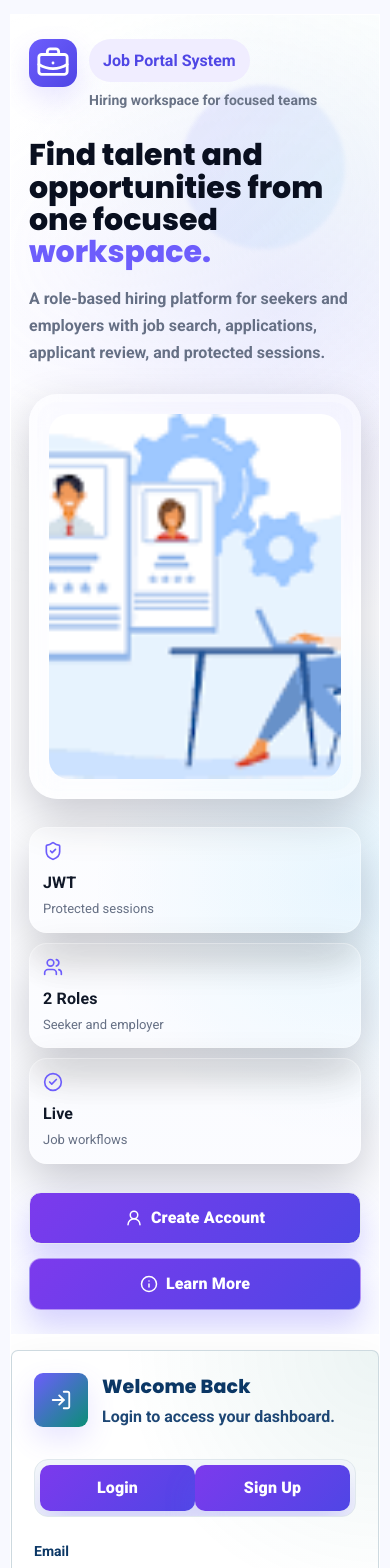
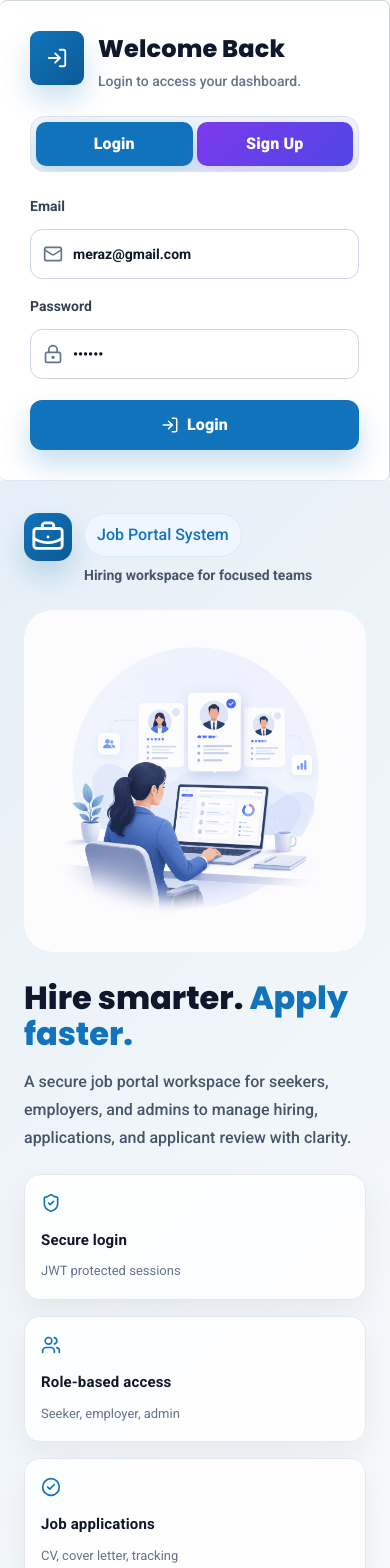
Before and after one commit to Meraz210/job-portal-system, a React (Vite) app in the folder frontend/: page / in a window 390 px wide. Shown: the top 1568 px of the page. Built offline with nearby package versions, Linux system fonts and the light colour scheme.

Commit message:
Improve authentication page UI

```diff
--- a/frontend/src/main.jsx
+++ b/frontend/src/main.jsx
@@ -34,10 +34,10 @@ import ApplyJobForm from './ApplyJobForm.jsx';
 import JobCard from './JobCard.jsx';
 import UserProfileHeader from './UserProfileHeader.jsx';
 import './styles.css';
+import authHiringDashboardImage from './assets/images/auth-hiring-dashboard.png';
 import backendDeveloperImage from './assets/images/backend-developer.png';
 import digitalMarketingImage from './assets/images/digital-marketing.png';
 import frontendDeveloperImage from './assets/images/frontend-developer.png';
-import jobPortalImage from './assets/images/job-portal.png';
 import qaImage from './assets/images/qa.png';
 import reactDeveloperImage from './assets/images/react-developer.png';
 
@@ -1228,38 +1228,37 @@ function App() {
                 <span>Hiring workspace for focused teams</span>
               </div>
             </div>
-            <div className="hero-copy">
-              <h1>
-                Find talent and opportunities from one focused{' '}
-                <span>workspace.</span>
-              </h1>
-              <p>
-                A role-based hiring platform for seekers and employers with job
-                search, applications, applicant review, and protected sessions.
-              </p>
-            </div>
             <div className="landing-illustration-card">
               <img
-                src={jobPortalImage}
+                src={authHiringDashboardImage}
                 alt="Job portal hiring illustration"
                 className="landing-illustration"
               />
             </div>
+            <div className="hero-copy">
+              <h1>
+                Hire smarter. <span>Apply faster.</span>
+              </h1>
+              <p>
+                A secure job portal workspace for seekers, employers, and admins
+                to manage hiring, applications, and applicant review with clarity.
+              </p>
+            </div>
             <div className="hero-stats">
               <div>
                 <ShieldCheck size={20} />
-                <strong>JWT</strong>
-                <span>Protected sessions</span>
+                <strong>Secure login</strong>
+                <span>JWT protected sessions</span>
               </div>
               <div>
                 <Users size={20} />
-                <strong>2 Roles</strong>
-                <span>Seeker and employer</span>
+                <strong>Role-based access</strong>
+                <span>Seeker, employer, admin</span>
               </div>
               <div>
                 <CheckCircle2 size={20} />
-                <strong>Live</strong>
-                <span>Job workflows</span>
+                <strong>Job applications</strong>
+                <span>CV, cover letter, tracking</span>
               </div>
             </div>
             <div className="hero-actions" aria-label="Authentication shortcuts">
--- a/frontend/src/styles.css
+++ b/frontend/src/styles.css
@@ -3711,8 +3711,8 @@ button:not(.secondary-button):not(.danger-button):not(.icon-button) {
 
 .dashboard-hero {
   display: grid;
-  grid-template-columns: minmax(0, 1fr) auto;
-  gap: 28px;
+  grid-template-columns: minmax(0, 1fr);
+  gap: 22px;
   align-items: start;
   min-height: auto;
   margin-top: 28px;
@@ -3745,8 +3745,8 @@ button:not(.secondary-button):not(.danger-button):not(.icon-button) {
 }
 
 .hero-summary {
-  grid-template-columns: repeat(4, minmax(190px, 1fr));
-  width: min(100%, 100%);
+  grid-template-columns: repeat(auto-fit, minmax(210px, 1fr));
+  width: 100%;
 }
 
 .hero-summary div {
@@ -3826,7 +3826,36 @@ button:not(.secondary-button):not(.danger-button):not(.icon-button) {
   }
 
   .app-main {
-    width: min(100% - 28px, 1180px);
+    width: 100%;
+  }
+
+  .app-topbar {
+    grid-template-columns: 1fr;
+    padding: 16px 20px;
+  }
+
+  .topbar-actions {
+    justify-content: space-between;
+    flex-wrap: wrap;
+  }
+
+  .topbar-actions .profile-header-card {
+    min-width: min(100%, 300px);
+  }
+
+  .dashboard-hero,
+  .workspace-overview,
+  .jobs-layout,
+  .applications-section,
+  .employer-dashboard,
+  .admin-dashboard {
+    width: calc(100% - 40px);
+    margin-right: 20px;
+    margin-left: 20px;
+  }
+
+  .hero-summary {
+    grid-template-columns: repeat(2, minmax(0, 1fr));
   }
 
   .application-grid {
@@ -3954,7 +3983,42 @@ button:not(.secondary-button):not(.danger-button):not(.icon-button) {
 
   .app-topbar {
     align-items: stretch;
-    flex-direction: column;
+  }
+
+  .topbar-search {
+    grid-template-columns: auto minmax(0, 1fr);
+  }
+
+  .topbar-search kbd {
+    display: none;
+  }
+
+  .topbar-actions {
+    gap: 10px;
+  }
+
+  .topbar-actions .profile-header-card {
+    flex: 1 1 100%;
+    min-width: 0;
+  }
+
+  .topbar-actions .profile-header-actions {
+    margin-left: auto;
+  }
+
+  .hero-summary {
+    grid-template-columns: 1fr;
+  }
+
+  .dashboard-hero,
+  .workspace-overview,
+  .jobs-layout,
+  .applications-section,
+  .employer-dashboard,
+  .admin-dashboard {
+    width: calc(100% - 28px);
+    margin-right: 14px;
+    margin-left: 14px;
   }
 
   .profile-card {
@@ -4156,3 +4220,357 @@ button:not(.secondary-button):not(.danger-button):not(.icon-button) {
     min-width: 42px;
   }
 }
+
+/* Corporate authentication page */
+.login-shell {
+  width: 100%;
+  min-height: 100vh;
+  padding: 32px;
+  background:
+    radial-gradient(circle at 14% 12%, rgba(17, 115, 187, 0.08), transparent 28rem),
+    linear-gradient(180deg, #ffffff 0%, #f8fafc 100%);
+}
+
+.login-shell .landing-layout {
+  width: min(1180px, 100%);
+  min-height: min(760px, calc(100vh - 64px));
+  display: grid;
+  grid-template-columns: minmax(0, 1.04fr) minmax(380px, 0.82fr);
+  gap: 0;
+  overflow: hidden;
+  border: 1px solid #e2e8f0;
+  border-radius: 24px;
+  background: #ffffff;
+  box-shadow: 0 28px 80px rgba(15, 23, 42, 0.12);
+}
+
+.login-shell .landing-hero {
+  min-height: auto;
+  display: grid;
+  grid-template-columns: minmax(0, 1fr);
+  align-content: center;
+  align-items: start;
+  gap: 22px;
+  padding: clamp(30px, 4vw, 54px);
+  color: #0f172a;
+  background:
+    linear-gradient(135deg, rgba(17, 115, 187, 0.08), rgba(248, 250, 252, 0.94)),
+    #f8fafc;
+}
+
+.login-shell .landing-hero::before,
+.login-shell .landing-hero::after {
+  display: none;
+}
+
+.login-shell .login-brand-lockup {
+  color: #0f172a;
+}
+
+.login-shell .login-brand-lockup span {
+  color: #475569;
+  font-weight: 600;
+}
+
+.login-shell .login-brand-mark,
+.login-shell .brand-mark {
+  background: linear-gradient(135deg, #1173bb, #0b5b94);
+  box-shadow: 0 14px 28px rgba(17, 115, 187, 0.22);
+}
+
+.login-shell .landing-hero .eyebrow {
+  width: fit-content;
+  padding: 7px 12px;
+  border: 1px solid #dbeafe;
+  border-radius: 999px;
+  color: #1173bb;
+  background: #eff6ff;
+  letter-spacing: 0;
+  text-transform: none;
+}
+
+.login-shell .landing-hero h1 {
+  max-width: 560px;
+  color: #0f172a;
+  font-size: clamp(34px, 4vw, 52px);
+  font-weight: 800;
+  line-height: 1.12;
+}
+
+.login-shell .landing-hero h1 span {
+  color: #1173bb;
+}
+
+.login-shell .landing-hero p {
+  max-width: 540px;
+  color: #475569;
+  font-size: 16px;
+  font-weight: 500;
+  line-height: 1.75;
+}
+
+.login-shell .landing-illustration-card {
+  grid-column: 1;
+  grid-row: auto;
+  width: min(420px, 100%);
+  display: block;
+  align-self: center;
+  justify-self: center;
+  margin: 2px auto 8px;
+  padding: 0;
+  border: 0;
+  border-radius: 28px;
+  background: transparent;
+  box-shadow: none;
+  overflow: hidden;
+}
+
+.login-shell .landing-illustration {
+  width: 100%;
+  aspect-ratio: 1 / 1;
+  display: block;
+  object-fit: contain;
+  border-radius: 28px;
+  background: transparent;
+  filter: drop-shadow(0 22px 42px rgba(17, 115, 187, 0.12));
+}
+
+.login-shell .hero-copy,
+.login-shell .hero-stats {
+  grid-column: 1;
+}
+
+.login-shell .hero-copy {
+  max-width: 640px;
+}
+
+.login-shell .hero-stats {
+  width: min(100%, 760px);
+  grid-template-columns: repeat(3, minmax(150px, 1fr));
+  gap: 16px;
+  align-items: stretch;
+}
+
+.login-shell .hero-stats div {
+  min-width: 0;
+  min-height: 148px;
+  display: grid;
+  align-content: start;
+  gap: 8px;
+  padding: 18px 16px;
+  border: 1px solid #e2e8f0;
+  border-radius: 16px;
+  background: rgba(255, 255, 255, 0.86);
+  box-shadow: 0 14px 34px rgba(15, 23, 42, 0.06);
+  backdrop-filter: blur(10px);
+}
+
+.login-shell .hero-stats svg {
+  flex: 0 0 auto;
+  color: #1173bb;
+}
+
+.login-shell .hero-stats strong {
+  color: #0f172a;
+  font-size: 15px;
+  line-height: 1.3;
+  overflow-wrap: normal;
+  word-break: normal;
+  white-space: normal;
+}
+
+.login-shell .hero-stats span {
+  color: #64748b;
+  font-size: 13px;
+  line-height: 1.45;
+  overflow-wrap: normal;
+  word-break: normal;
+  white-space: normal;
+}
+
+.login-shell .hero-actions {
+  display: none;
+}
+
+.login-shell .login-only-panel {
+  display: grid;
+  align-content: center;
+  justify-items: center;
+  padding: clamp(30px, 4vw, 56px);
+  border-left: 1px solid #e2e8f0;
+  background: #ffffff;
+}
+
+.login-shell .login-only-panel > * {
+  width: min(420px, 100%);
+}
+
+.login-shell .login-only-panel .brand-row {
+  margin-bottom: 24px;
+}
+
+.login-shell .login-only-panel .brand-row h2 {
+  color: #0f172a;
+  font-size: 24px;
+  font-weight: 800;
+}
+
+.login-shell .login-only-panel .brand-row p {
+  color: #64748b;
+  font-size: 14px;
+  font-weight: 500;
+}
+
+.login-shell .auth-tabs {
+  gap: 4px;
+  padding: 5px;
+  margin-bottom: 24px;
+  border: 1px solid #dbe3ee;
+  border-radius: 14px;
+  background: #f1f5f9;
+}
+
+.login-shell .auth-tabs button {
+  min-height: 44px;
+  border-radius: 10px;
+  color: #475569;
+  background: transparent !important;
+  font-weight: 800;
+  box-shadow: none;
+}
+
+.login-shell .auth-tabs button:hover:not(:disabled) {
+  color: #1173bb;
+  background: #ffffff !important;
+  transform: none;
+}
+
+.login-shell .auth-tabs button.active {
+  color: #ffffff;
+  background: #1173bb !important;
+  box-shadow: 0 10px 22px rgba(17, 115, 187, 0.24);
+}
+
+.login-shell .login-form {
+  gap: 17px;
+}
+
+.login-shell label {
+  color: #334155;
+  font-size: 14px;
+  font-weight: 700;
+}
+
+.login-shell .input-with-icon svg {
+  color: #64748b;
+}
+
+.login-shell input,
+.login-shell select {
+  min-height: 50px;
+  border: 1px solid #cbd5e1;
+  border-radius: 12px;
+  color: #0f172a;
+  background: #ffffff;
+}
+
+.login-shell input:focus,
+.login-shell select:focus {
+  border-color: #1173bb;
+  outline: 3px solid rgba(17, 115, 187, 0.13);
+  box-shadow: 0 0 0 1px rgba(17, 115, 187, 0.12);
+}
+
+.login-shell input[aria-invalid="true"] {
+  border-color: #dc2626;
+  background: #fff7f7;
+}
+
+.login-shell .field-error {
+  margin-top: 2px;
+}
+
+.login-shell .login-form button[type="submit"] {
+  min-height: 50px;
+  margin-top: 4px;
+  border-radius: 12px;
+  background: #1173bb !important;
+  box-shadow: 0 14px 28px rgba(17, 115, 187, 0.24);
+}
+
+.login-shell .login-form button[type="submit"]:hover:not(:disabled) {
+  background: #0b5b94 !important;
+  box-shadow: 0 18px 36px rgba(17, 115, 187, 0.3);
+  transform: translateY(-1px);
+}
+
+.login-shell .status-text {
+  width: min(420px, 100%);
+}
+
+@media (max-width: 980px) {
+  .login-shell {
+    padding: 20px;
+  }
+
+  .login-shell .landing-layout {
+    min-height: auto;
+    grid-template-columns: 1fr;
+  }
+
+  .login-shell .login-only-panel {
+    order: 1;
+    border-left: 0;
+    border-bottom: 1px solid #e2e8f0;
+  }
+
+  .login-shell .landing-hero {
+    grid-template-columns: minmax(0, 1fr);
+    order: 2;
+    padding: 32px 24px;
+  }
+
+  .login-shell .landing-hero::after {
+    display: none;
+  }
+
+  .login-shell .landing-illustration-card {
+    grid-column: 1;
+    grid-row: auto;
+    width: min(360px, 100%);
+    margin-bottom: 6px;
+  }
+
+  .login-shell .hero-copy,
+  .login-shell .hero-stats {
+    grid-column: 1;
+  }
+
+  .login-shell .hero-stats {
+    width: 100%;
+    grid-template-columns: repeat(2, minmax(220px, 1fr));
+  }
+}
+
+@media (max-width: 620px) {
+  .login-shell {
+    padding: 0;
+  }
+
+  .login-shell .landing-layout {
+    border: 0;
+    border-radius: 0;
+  }
+
+  .login-shell .hero-stats {
+    grid-template-columns: 1fr;
+  }
+
+  .login-shell .hero-stats div {
+    min-height: auto;
+  }
+
+  .login-shell .landing-hero h1 {
+    font-size: 32px;
+  }
+}
```
Also changed, not shown: frontend/src/assets/images/auth-hiring-dashboard.png (added).
